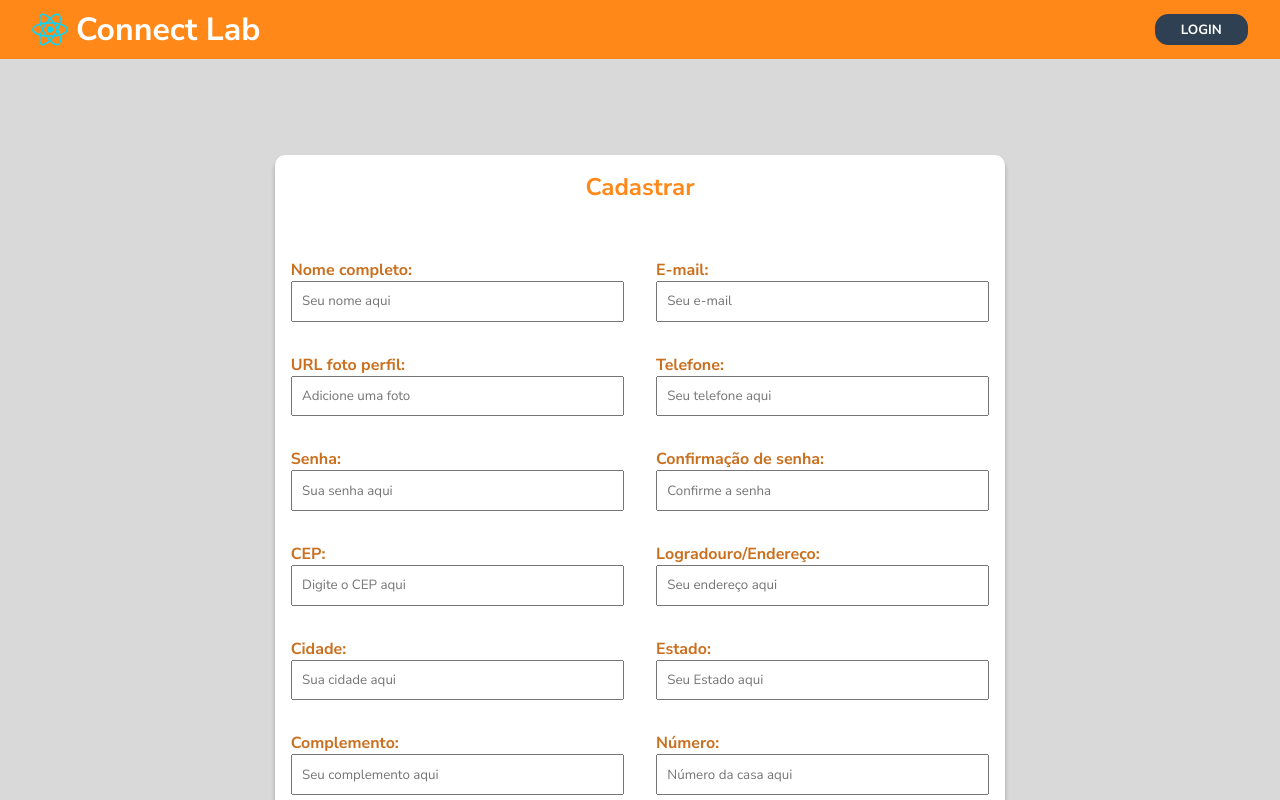
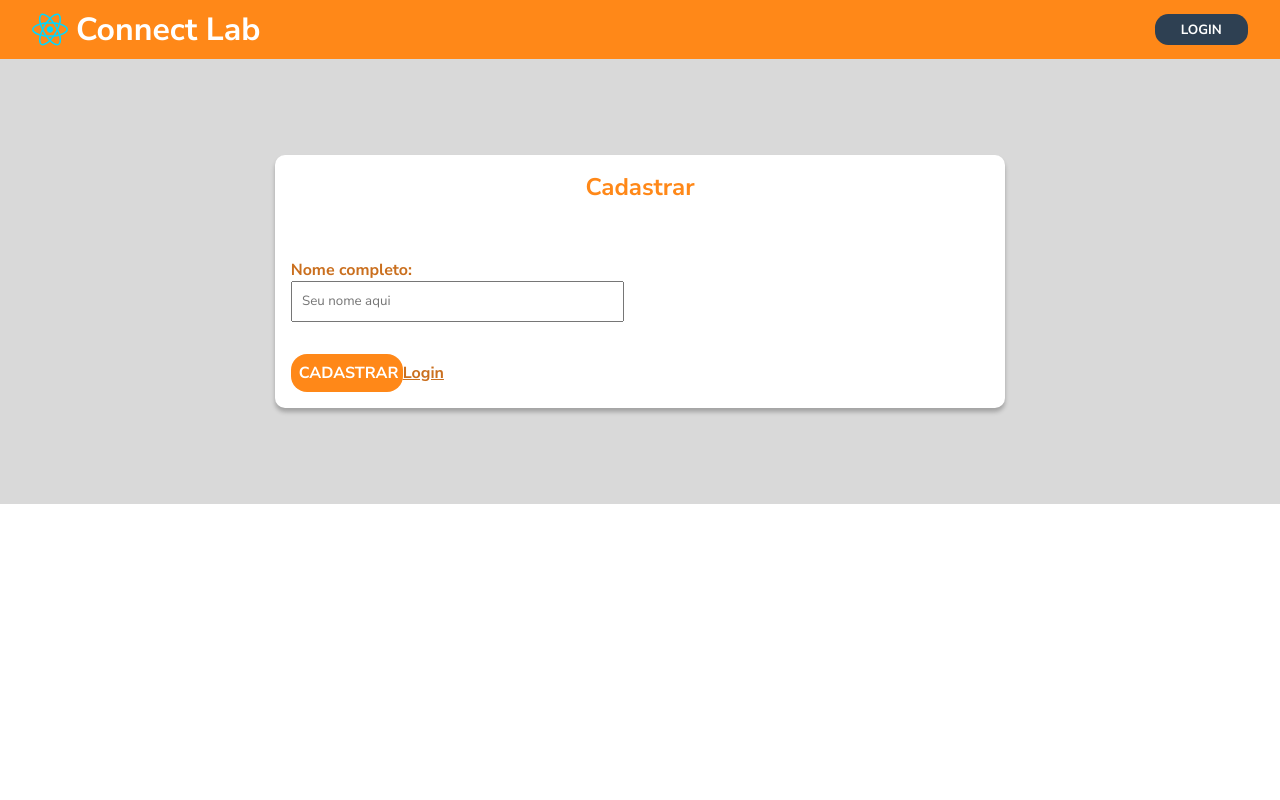
Before and after one commit to otneri/M01-PROJETO-AVALIATIVO_2, a React (Vite) app: page /cadastro in a window 1280 px wide. Shown: the top 800 px of the page. Built offline with nearby package versions, Linux system fonts and the light colour scheme.

Commit message:
formstate

```diff
--- a/src/components/Forms/Form.jsx
+++ b/src/components/Forms/Form.jsx
@@ -1,67 +1,139 @@
 import { Input } from "../Inputs/Input";
 import { FormStyle } from "./Form.styled";
 import { useForm } from "react-hook-form";
-import PropTypes from "prop-types";
+import { Botao, BotaoLinkPaper } from "../Buttons/Botao";
+
+
+
 
 export const Form = () => {
-  const {
-    register,
-    handleSubmit,
-    formState: { errors },
-  } = useForm();
+  const {  handleSubmit } = useForm();
 
-  const cadastrarUsuario = (data) => console.log(data);
 
-  const handleChange = () => {
-    form[event.target.name] = event.target.value;
-  };
-  const form = {};
-  console.log(form);
+
+  const handleConfirmarForm = (valores) => {
+    console.log(valores);
+  }
+
   return (
-    <FormStyle onSubmit={handleSubmit}>
-      <Input placeholder="Seu nome aqui" name="nome" onChange={handleChange}>
+    <div>
+      <FormStyle onSubmit={handleSubmit(handleConfirmarForm)}>
+        <Input
+          placeholder="Seu nome aqui"
+                    // ${requiredErrors && styled.errors}
+        >
           Nome completo:
         </Input>
-      <Input placeholder="Seu e-mail" name="email" type="e-mail">
+
+        {/* <Input
+          placeholder="Seu e-mail"
+          name={'email'}
+          ref={ref}
+          type="e-mail"
+          onChange={onChange}
+        >
           E-mail:
         </Input>
-      <Input placeholder="Adicione uma foto" name="foto" type="URL">
+        <Input
+          placeholder="Adicione uma foto"
+          name={'photoUrl'}
+          ref={ref}
+          type="URL"
+          onChange={onChange}
+        >
           URL foto perfil:
         </Input>
-      <Input placeholder="Seu telefone aqui" name="tel" type="fone">
+        <Input
+          placeholder="Seu telefone aqui"
+          name={'phone'}
+          ref={ref}
+          type="fone"
+          onChange={onChange}
+        >
           Telefone:
         </Input>
-      <Input placeholder="Sua senha aqui" name="password" type="password">
+        <Input
+          placeholder="Sua senha aqui"
+          name={'password'}
+          type="password"
+          ref={ref}
+          onChange={onChange}
+        >
           Senha:
         </Input>
         <Input
           placeholder="Confirme a senha"
-        name="passwordConfirm"
+          name={'passwordConfirm'}
           type="password"
+          ref={ref}
+          onChange={onChange}
         >
           Confirmação de senha:
         </Input>
-      <Input placeholder="Digite o CEP aqui" name="cep">
+        <Input
+          placeholder="Digite o CEP aqui"
+          ref={ref}
+          name={'zipCode'}
+          onChange={onChange}
+        >
           CEP:
         </Input>
-      <Input placeholder="Seu endereço aqui" name="endereco">
+        <Input
+          placeholder="Seu endereço aqui"
+          ref={ref}
+          name='street'
+          onChange={onChange}
+        >
           Logradouro/Endereço:
         </Input>
-      <Input placeholder="Sua cidade aqui" name="cidade">
+        <Input
+          placeholder="Sua cidade aqui"
+          ref={ref}
+          name='city'
+          onChange={onChange}
+        >
           Cidade:
         </Input>
-      <Input placeholder="Seu Estado aqui" type="state" name="estado">
+        <Input
+          placeholder="Seu Estado aqui"
+          ref={ref}
+          type="state"
+          name='state'
+          onChange={onChange}
+        >
           Estado:
         </Input>
-      <Input placeholder="Seu complemento aqui" name="complemento">
+        <Input
+          placeholder="Seu complemento aqui"
+          ref={ref}
+          name='complement'
+          onChange={onChange}
+        >
           Complemento:
         </Input>
-      <Input placeholder="Número da casa aqui" name="numero">
+        <Input
+          placeholder="Número da casa aqui"
+          ref={ref}
+          name='number'
+          onChange={onChange}
+        >
           Número:
         </Input>
-      <Input placeholder="Seu bairro aqui" name="bairro">
+        <Input
+          placeholder="Seu bairro aqui"
+          ref={ref}
+          name='neighborhood'
+          onChange={onChange}
+        >
           Bairro:
-      </Input>
+        </Input> */}
       </FormStyle>
+
+      <Botao type="submit" handleClick={handleConfirmarForm()}>
+        Cadastrar
+      </Botao>
+
+      <BotaoLinkPaper href="/">Login</BotaoLinkPaper>
+    </div>
   );
 };
--- a/src/components/Inputs/Input.jsx
+++ b/src/components/Inputs/Input.jsx
@@ -3,15 +3,16 @@ import Proptypes from 'prop-types'
 import { SubTitle } from '../SubTitle/SubTitle'
 import { useForm } from 'react-hook-form'
 
-export const Input = ({children, placeholder, type, onChange, name, registro}) => {
-    const {register} = useForm();
+export const Input = ({children, placeholder, type, onChange, name, registro }) => {
+    const {register , formState} = useForm();
+    const requiredErrors = formState.errors.name?.type  === 'required';
 
     return(
         <ConteinerInput>
             <SubTitle>{children}</SubTitle>
-            <InputStyled registro={register}  placeholder={placeholder} type={type} onChange={onChange} name={name}/>
+            <InputStyled registro={register} placeholder={placeholder} type={type} onChange={onChange} {...register ('name', {required: true})}/>
+        {requiredErrors && <span>Campo obrigatório!</span>}
         </ConteinerInput>
-
     )
 }
 
@@ -21,6 +22,6 @@ Input.propTypes = {
     placeholder: Proptypes.string,
     type: Proptypes.string,
     onChange: Proptypes.func,
-    name: Proptypes.string,
-    registro: Proptypes.string
+    name: Proptypes.node,
+    registro: Proptypes.string,
 }
--- a/src/pages/cadastro/Cadastro.jsx
+++ b/src/pages/cadastro/Cadastro.jsx
@@ -7,11 +7,13 @@ import { CadastroStyle } from './Cadastro.styled'
 export const Cadastro = () => {
     return (
         <CadastroStyle>
+
             <Paper>
                 <Title>Cadastrar</Title>
-                <Form/>
-                <Botao type='submit' handleClick={(console.log('Clicou'))}>Cadastrar</Botao>
-                <BotaoLinkPaper href='/'>Login</BotaoLinkPaper>
+                <Form>
+
+                </Form>
+
             </Paper>
         </CadastroStyle>
     )
```
Lines whose indentation alone changed are shown as unchanged.
